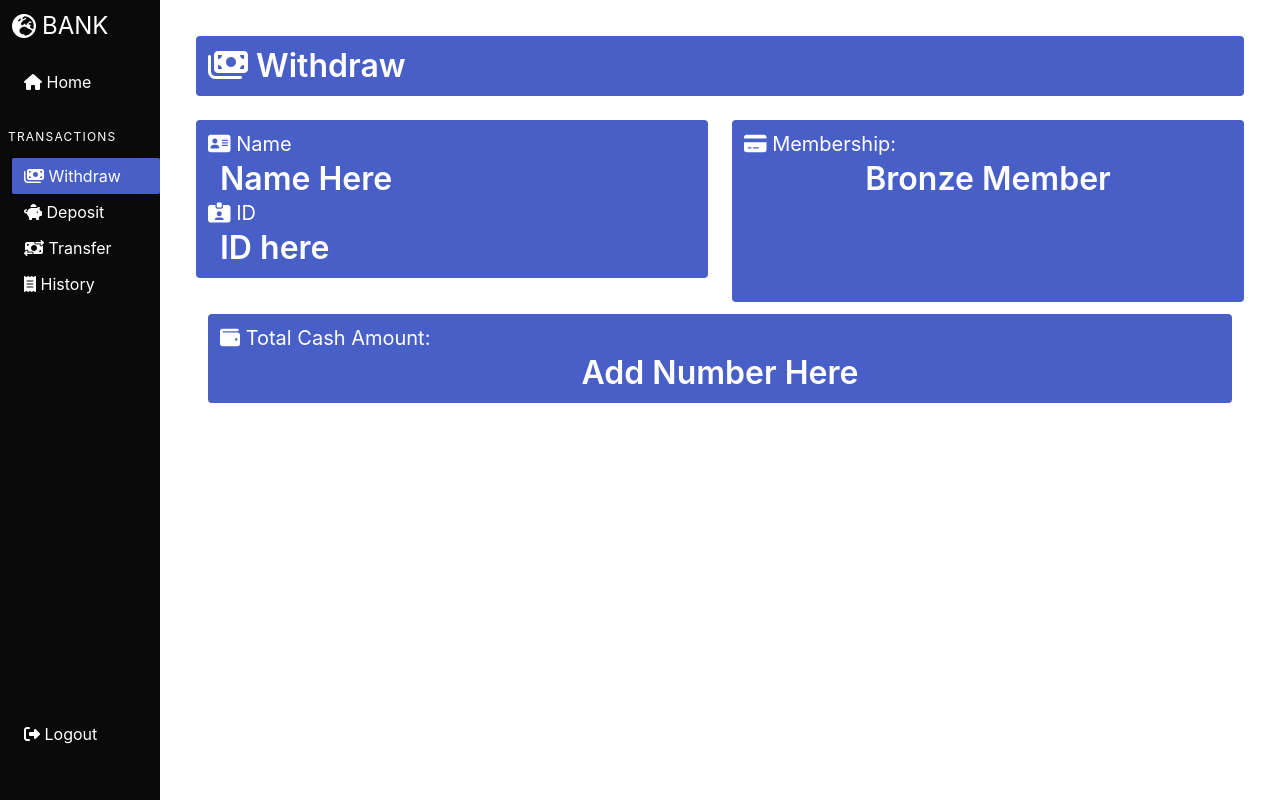
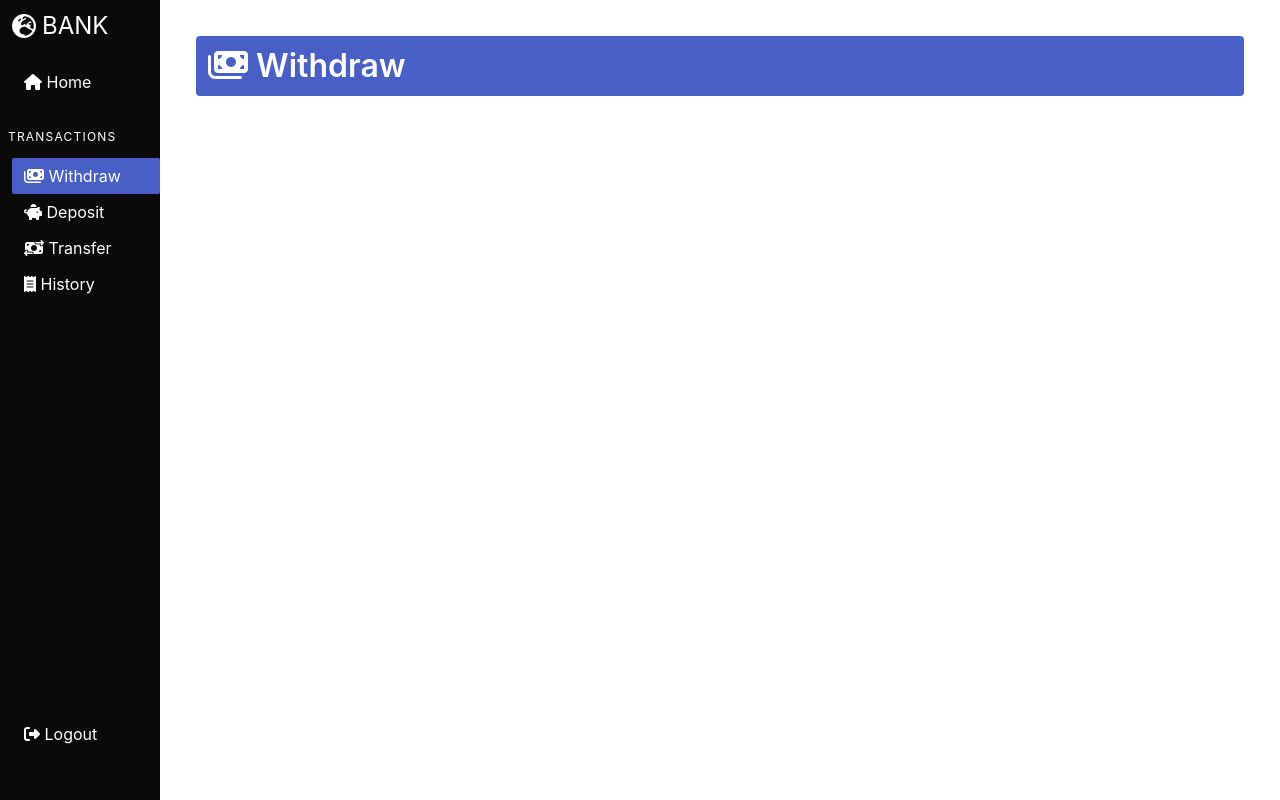
Before and after one commit to vincent-larisma/Banking-App, a React (Create React App) app in the folder banking-app/: page /User in a window 1280 px wide. Both pictures are taken after a click on the link "Withdraw". Built offline with nearby package versions, Linux system fonts and the light colour scheme.

Commit message:
Delete unnecessary code in each page for the UI

```diff
--- a/banking-app/src/Components/DepositPage.jsx
+++ b/banking-app/src/Components/DepositPage.jsx
@@ -12,30 +12,6 @@ export default function () {
                   <i class='fa-solid fa-piggy-bank'></i> Deposit
                 </h1>
               </div>
-              <div class='column notification is-link '>
-                <h1 className='subtitle'>
-                  <i class='fa-solid fa-address-card'></i> Name
-                </h1>
-                <h1 className='title pl-3'>Name Here</h1>
-                <h1 className='subtitle'>
-                  <i class='fa-solid fa-id-card-clip'></i> ID
-                </h1>
-                <h1 className='title pl-3'>ID here</h1>
-              </div>
-              <div class='column is-0'></div>
-
-              <div class='column notification is-link'>
-                <h1 className='subtitle'>
-                  <i class='fa-solid fa-credit-card'></i> Membership:
-                </h1>
-                <h1 className='title has-text-centered'>Bronze Member</h1>
-              </div>
-            </div>
-            <div class='column notification is-link '>
-              <h1 className='subtitle'>
-                <i class='fa-solid fa-wallet'></i> Total Cash Amount:
-              </h1>
-              <h1 className='title has-text-centered'>Add Number Here</h1>
             </div>
           </div>
         </section>
--- a/banking-app/src/Components/HistoryPage.jsx
+++ b/banking-app/src/Components/HistoryPage.jsx
@@ -12,30 +12,6 @@ export default function HistoryPage() {
                   <i class='fa-solid fa-receipt'></i> History
                 </h1>
               </div>
-              <div class='column notification is-link '>
-                <h1 className='subtitle'>
-                  <i class='fa-solid fa-address-card'></i> Name
-                </h1>
-                <h1 className='title pl-3'>Name Here</h1>
-                <h1 className='subtitle'>
-                  <i class='fa-solid fa-id-card-clip'></i> ID
-                </h1>
-                <h1 className='title pl-3'>ID here</h1>
-              </div>
-              <div class='column is-0'></div>
-
-              <div class='column notification is-link'>
-                <h1 className='subtitle'>
-                  <i class='fa-solid fa-credit-card'></i> Membership:
-                </h1>
-                <h1 className='title has-text-centered'>Bronze Member</h1>
-              </div>
-            </div>
-            <div class='column notification is-link '>
-              <h1 className='subtitle'>
-                <i class='fa-solid fa-wallet'></i> Total Cash Amount:
-              </h1>
-              <h1 className='title has-text-centered'>Add Number Here</h1>
             </div>
           </div>
         </section>
--- a/banking-app/src/Components/TransferPage.jsx
+++ b/banking-app/src/Components/TransferPage.jsx
@@ -12,30 +12,6 @@ export default function TransferPage() {
                   <i class='fa-solid fa-money-bill-transfer'></i> Transfer
                 </h1>
               </div>
-              <div class='column notification is-link '>
-                <h1 className='subtitle'>
-                  <i class='fa-solid fa-address-card'></i> Name
-                </h1>
-                <h1 className='title pl-3'>Name Here</h1>
-                <h1 className='subtitle'>
-                  <i class='fa-solid fa-id-card-clip'></i> ID
-                </h1>
-                <h1 className='title pl-3'>ID here</h1>
-              </div>
-              <div class='column is-0'></div>
-
-              <div class='column notification is-link'>
-                <h1 className='subtitle'>
-                  <i class='fa-solid fa-credit-card'></i> Membership:
-                </h1>
-                <h1 className='title has-text-centered'>Bronze Member</h1>
-              </div>
-            </div>
-            <div class='column notification is-link '>
-              <h1 className='subtitle'>
-                <i class='fa-solid fa-wallet'></i> Total Cash Amount:
-              </h1>
-              <h1 className='title has-text-centered'>Add Number Here</h1>
             </div>
           </div>
         </section>
--- a/banking-app/src/Components/WithdrawPage.jsx
+++ b/banking-app/src/Components/WithdrawPage.jsx
@@ -12,30 +12,6 @@ export default function WithdrawPage() {
                   <i class='fa-solid fa-money-bills'></i> Withdraw
                 </h1>
               </div>
-              <div class='column notification is-link '>
-                <h1 className='subtitle'>
-                  <i class='fa-solid fa-address-card'></i> Name
-                </h1>
-                <h1 className='title pl-3'>Name Here</h1>
-                <h1 className='subtitle'>
-                  <i class='fa-solid fa-id-card-clip'></i> ID
-                </h1>
-                <h1 className='title pl-3'>ID here</h1>
-              </div>
-              <div class='column is-0'></div>
-
-              <div class='column notification is-link'>
-                <h1 className='subtitle'>
-                  <i class='fa-solid fa-credit-card'></i> Membership:
-                </h1>
-                <h1 className='title has-text-centered'>Bronze Member</h1>
-              </div>
-            </div>
-            <div class='column notification is-link '>
-              <h1 className='subtitle'>
-                <i class='fa-solid fa-wallet'></i> Total Cash Amount:
-              </h1>
-              <h1 className='title has-text-centered'>Add Number Here</h1>
             </div>
           </div>
         </section>
```
